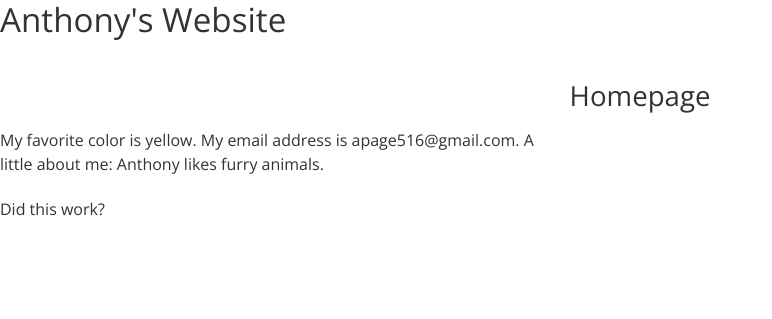
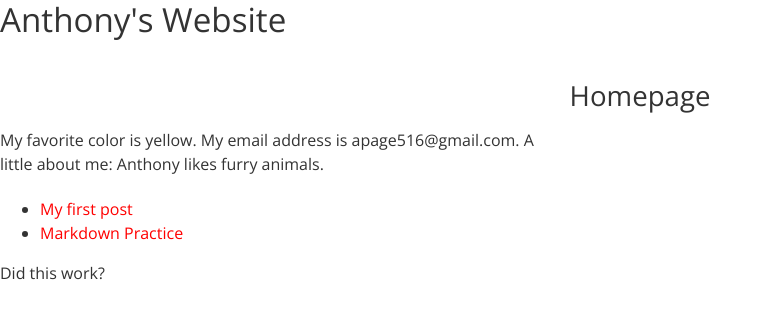
Before and after one commit to theanthonypage/theanthonypage.github.io, a Jekyll site: the page built from index.html, in a window 1280 px wide. Shown: the top 319 px of the page, without its empty margins (0-772 px from the left). Built offline with Jekyll 4.4.1, drawn with Linux system fonts in a browser that asks for light colours.

Commit message:
added links to posts

```diff
--- a/index.html
+++ b/index.html
@@ -7,3 +7,12 @@ layout: default
   <h1>{{site.title}}</h1>
   <h2>{{page.title}}</h2>
   <p>My favorite color is <span>{{page.color}}</span>. My email address is {{site.email}}. A little about me: {{site.description}}</p>
+
+<ul>
+  {% for post in site.posts %}
+    <li>
+      <a href="{{ post.url }}">{{ post.title }}</a>
+      <img src="{{ post.image }}" alt="">
+    </li>
+  {% endfor %}
+</ul>
```
